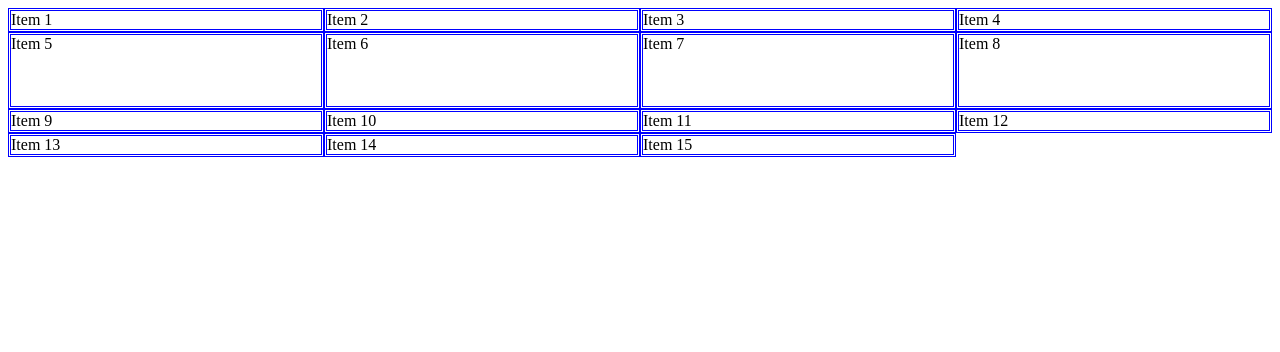
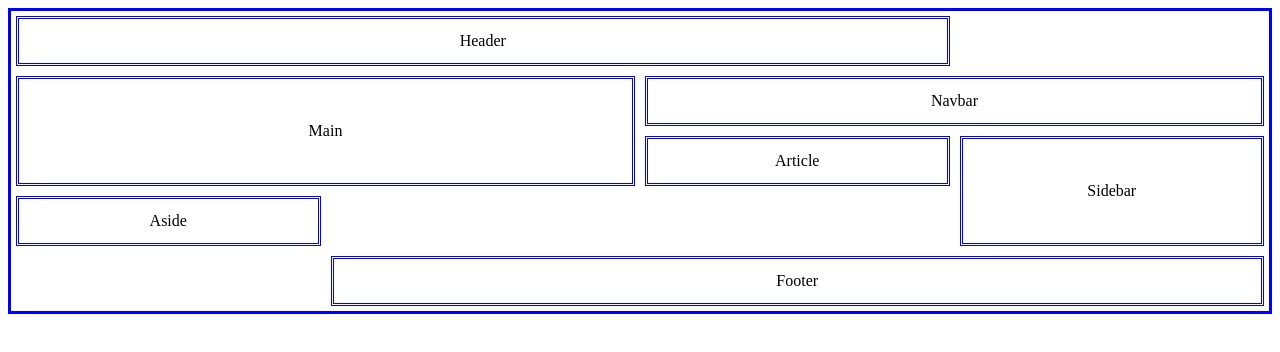
Before and after one commit to Brian-09/Open_Graph, a plain HTML site: page code-alongs/Notes/html_basics/grid.html in a window 1280 px wide. Drawn offline with Linux system fonts and the light colour scheme.

Commit message:
learned more about grids
grid-template-areas, grid-column, AND grid-row

```diff
--- a/code-alongs/Notes/html_basics/grid.html
+++ b/code-alongs/Notes/html_basics/grid.html
@@ -8,37 +8,53 @@
     <style>
         .container{
             display: grid;
-            grid-template-columns: repeat(4, 25%);
-            grid-template-rows: 1fr 80% 1fr 1fr;
-            /* gap: 10px */
+            grid-template-columns: repeat(4, 1fr);
+            grid-template-rows: 50px 50px 50px 50px 50px;
+            /*
+            grid-template-areas:"header header header ."
+                                "main main navbar navbar"
+                                "main main article sidebar"
+                                "aside . . sidebar"
+                                ". footer footer footer";
+             */
+            border: 3px solid blue;
+            padding: 5px;
+            gap: 10px;
+            align-items: stretch;
+        }
+        .box {
+            border: 3px double blue;
+            display: flex;
+            align-items: center;
+            justify-content: center;
         }
 
-        .container > div{
-            border: 3px double blue;
-        }
-
-        .item-1 {
-            grid-area: header;
-        }
+        .item-1 {grid-area: header; grid-column: 1/4; grid-row: 1/2;}
+        .item-2 {grid-area: main; grid-column: 1/3; grid-row: 2/4;}
+        .item-3 {grid-area: footer; grid-column: 2/5; grid-row: 5/5;}
+        .item-4 {grid-area: sidebar; grid-column: 4/4; grid-row: 3/5;}
+        .item-5 {grid-area: navbar; grid-column: 3/5; grid-row: 2/2;}
+        .item-6 {grid-area: aside; grid-column: 1/2; grid-row: 4/5;}
+        .item-7 {grid-area: article; grid-column: 3/4; grid-row: 3/4;}
     </style>
 </head>
 <body>
     <div class="container">
-        <div>Item 1</div>
-        <div>Item 2</div>
-        <div>Item 3</div>
-        <div>Item 4</div>
-        <div>Item 5</div>
-        <div>Item 6</div>
-        <div>Item 7</div>
-        <div>Item 8</div>
-        <div>Item 9</div>
-        <div>Item 10</div>
-        <div>Item 11</div>
-        <div>Item 12</div>
-        <div>Item 13</div>
-        <div>Item 14</div>
-        <div>Item 15</div>
+        <div class=" box item-1">Header</div>
+        <div class=" box item-2">Main</div>
+        <div class=" box item-3">Footer</div>
+        <div class=" box item-4">Sidebar</div>
+        <div class=" box item-5">Navbar</div>
+        <div class=" box item-6">Aside</div>
+        <div class=" box item-7">Article</div>
+        <!-- <div class="item-8">Item 8</div>
+        <div class="item-9">Item 9</div>
+        <div class="item-10">Item 10</div>
+        <div class="item-11">Item 11</div>
+        <div class="item-12">Item 12</div>
+        <div class="item-13">Item 13</div>
+        <div class="item-14">Item 14</div>
+        <div class="item-15">Item 15</div> -->
     </div>
 </body>
 </html>
```
